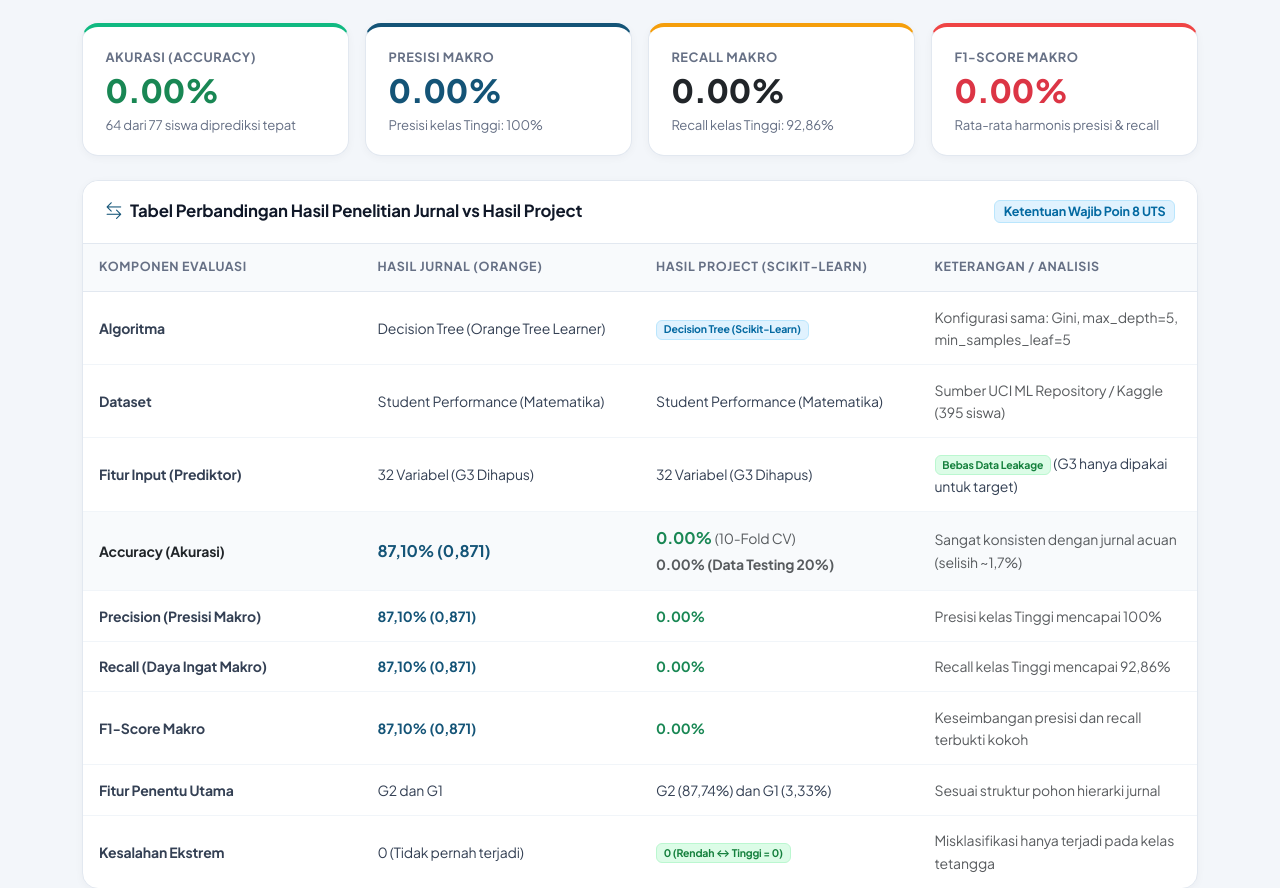
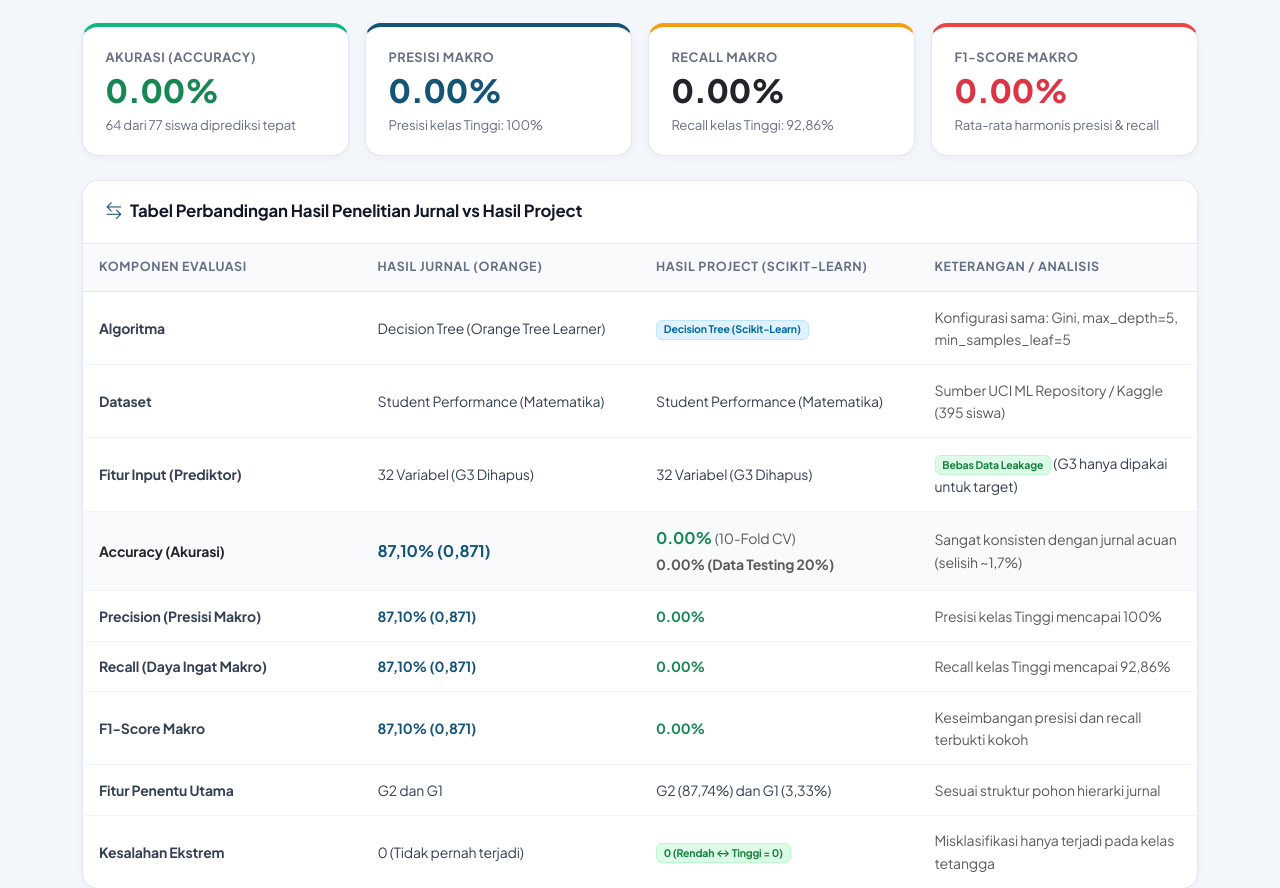
Before and after one commit to zakkiyahkarimah-sketch/KecerdasaBuatanUTS, a Python web app: template templates/evaluasi.html in a window 1280 px wide. Shown: the part 175-1063 px from the top of the page. Run offline with Jinja, Linux system fonts and the light colour scheme; the template is opened without the code that fills it, so the values that code supplies are empty.

Commit message:
Hapus badge Ketentuan Wajib Poin 8 UTS dari halaman evaluasi

```diff
--- a/templates/evaluasi.html
+++ b/templates/evaluasi.html
@@ -56,7 +56,6 @@
                 <i class="bi bi-arrow-left-right text-primary" style="color: #145477 !important;"></i>
                 <span>Tabel Perbandingan Hasil Penelitian Jurnal vs Hasil Project</span>
             </span>
-            <span class="badge badge-primary-soft">Ketentuan Wajib Poin 8 UTS</span>
         </div>
         <div class="table-responsive">
             <table class="table-clean">
```
